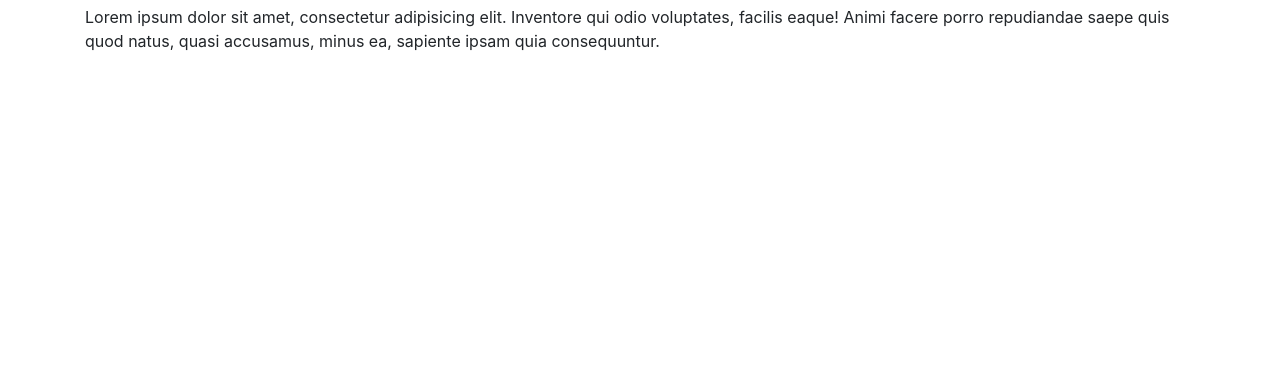
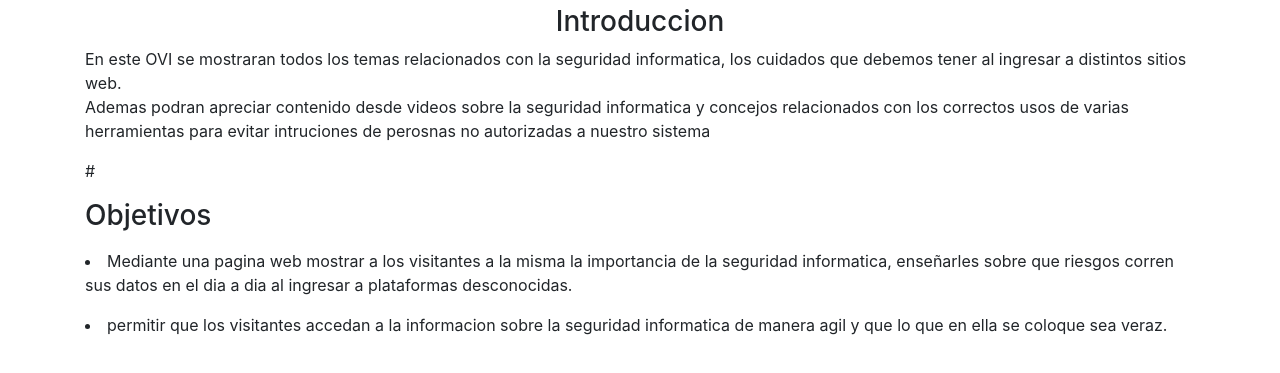
Before and after one commit to Elmer1995/proyectoOvi, a plain HTML site: page index.html in a window 1280 px wide. Shown: the part 217-590 px from the top of the page. Drawn offline with nearby package versions, Linux system fonts and the light colour scheme; files that its build step writes are made by us from their sources.

Commit message:
Anexo de objetivos pagina inicio

```diff
--- a/index.html
+++ b/index.html
@@ -50,8 +50,14 @@
 
         <article>
            <h2>Inicio OVI</h2>
-
-            <p>Lorem ipsum dolor sit amet, consectetur adipisicing elit. Inventore qui odio voluptates, facilis eaque! Animi facere porro repudiandae saepe quis quod natus, quasi accusamus, minus ea, sapiente ipsam quia consequuntur.</p>
+          <Center><h3>Introduccion</h3></center>
+           <p>En este OVI se mostraran todos los temas relacionados con la seguridad informatica, los cuidados que debemos tener al ingresar a distintos sitios web.<br/>
+           Ademas podran apreciar contenido desde videos sobre la seguridad informatica y concejos relacionados con los correctos usos de varias herramientas para evitar intruciones de perosnas no autorizadas a nuestro sistema<br/></p>
+             <p>#</p>
+             <h3>Objetivos</h3>
+            <p><li type="disc">Mediante una pagina web mostrar a los visitantes a la misma la importancia de la seguridad informatica, enseñarles sobre que riesgos corren sus datos en el dia a dia al ingresar a plataformas desconocidas.</li></p>
+             <p><li type="disc">permitir que los visitantes accedan a la informacion sobre la seguridad informatica de manera agil y que lo que en ella se coloque sea veraz.</li><br/></p>
+             <p></p>
         </article>
     </div>
 </section>
```
